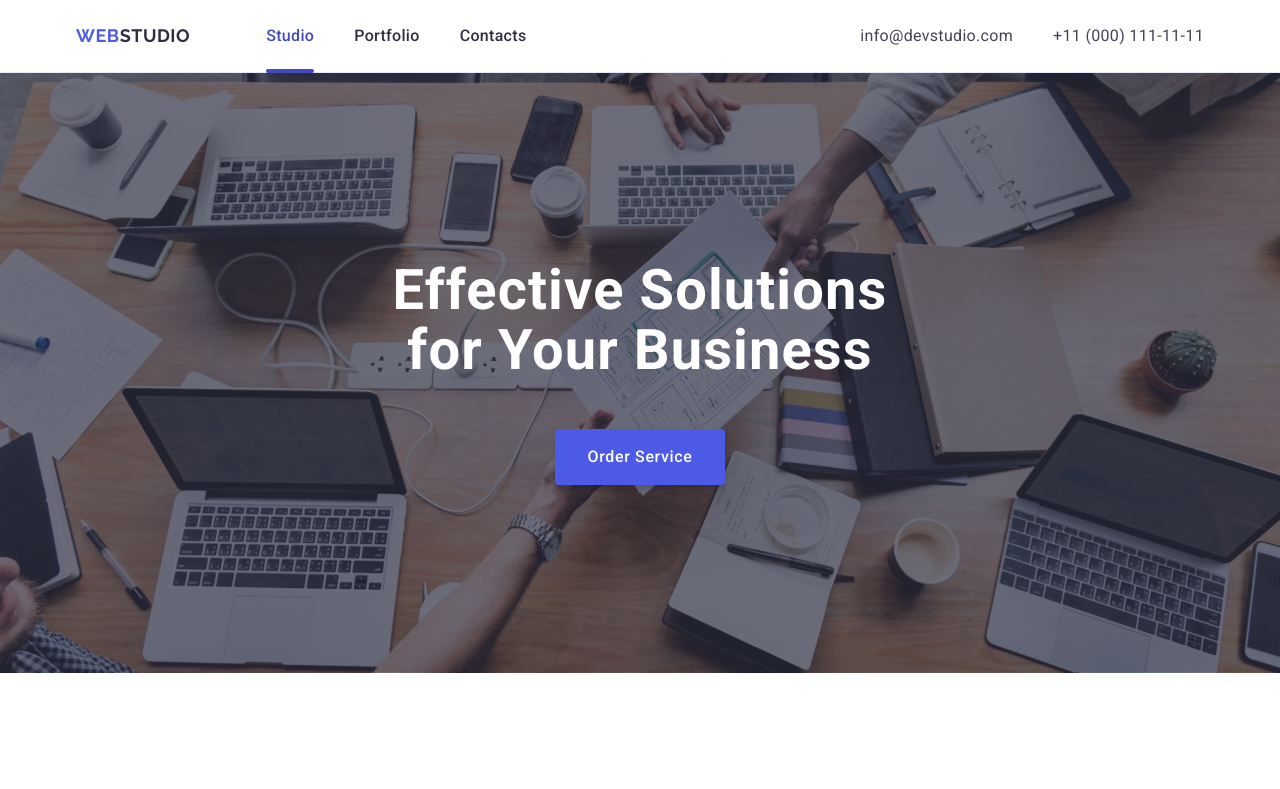
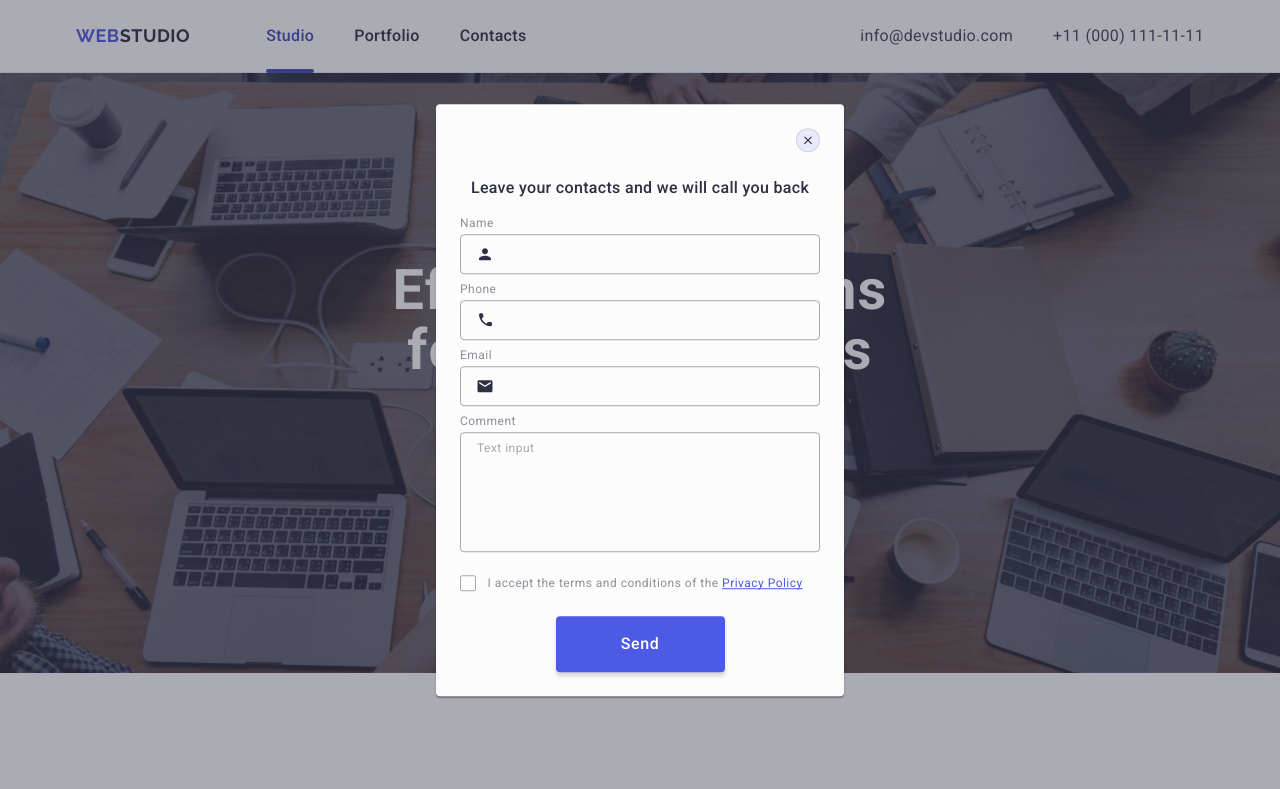
Before and after one commit to Mykola-Kuchmynda/goit-markup-hw-05, a plain HTML site: page index.html in a window 1280 px wide. Shown: the top 789 px of the page. Drawn offline with nearby package versions, Linux system fonts and the light colour scheme.

Commit message:
prepare to hw6

```diff
--- a/css/styles.css
+++ b/css/styles.css
@@ -501,7 +501,6 @@ img {
   color: #2e2f42;
 }
 .modal-form {
-  margin-bottom: 16px;
 }
 .modal-form-field {
   margin-bottom: 8px;
--- a/index.html
+++ b/index.html
@@ -480,7 +480,7 @@
         </div>
       </div>
     </footer>
-    <div class="backdrop">
+    <div class="backdrop is-open">
       <div class="modal">
         <button class="close-btn" type="button">
           <svg class="close-btn-icon" width="8" height="8">
```
